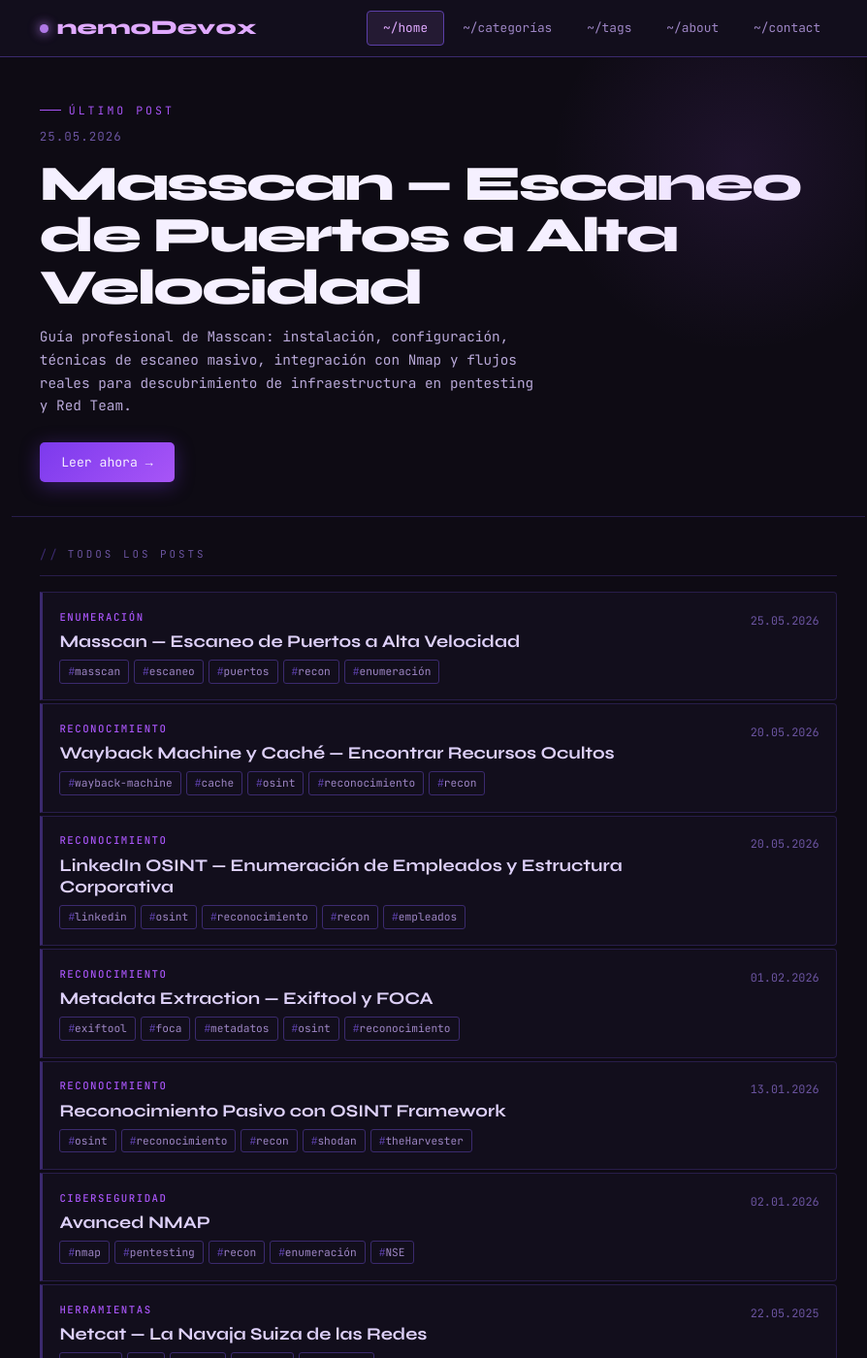
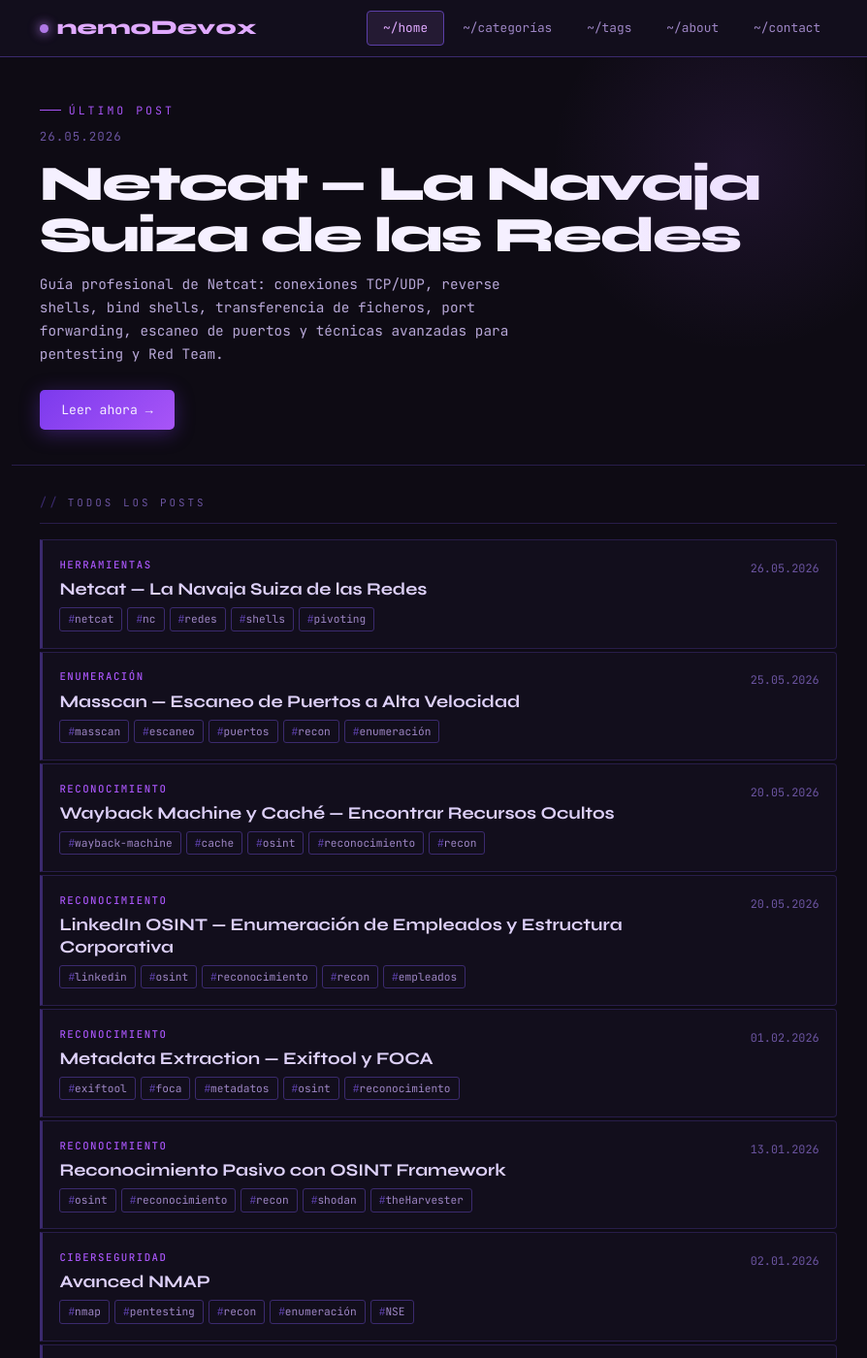
Before and after one commit to nemoDev0x/nemoDev0x.github.io, a Jekyll site: the page built from index.html, in a window 1280 px wide and 1400 px high. Shown: the whole window at 97% size, without its empty margins (188-1082 px from the left). Built offline with Jekyll 4.4.1, drawn with Linux system fonts in a browser that asks for light colours; some of the changed text lies outside the part shown.

Commit message:
Update date for Netcat post to May 26, 2026

```diff
--- a/_posts/2025-05-22-netcat.md
+++ b/_posts/2026-05-26-netcat.md
@@ -1,7 +1,7 @@
 ---
 layout: post
 title: "Netcat — La Navaja Suiza de las Redes"
-date: 2025-05-22
+date: 2026-05-26
 categories: [herramientas]
 tags: [netcat, nc, redes, shells, pivoting, transferencia-ficheros, port-forwarding, pentesting]
 description: "Guía profesional de Netcat: conexiones TCP/UDP, reverse shells, bind shells, transferencia de ficheros, port forwarding, escaneo de puertos y técnicas avanzadas para pentesting y Red Team."
```
